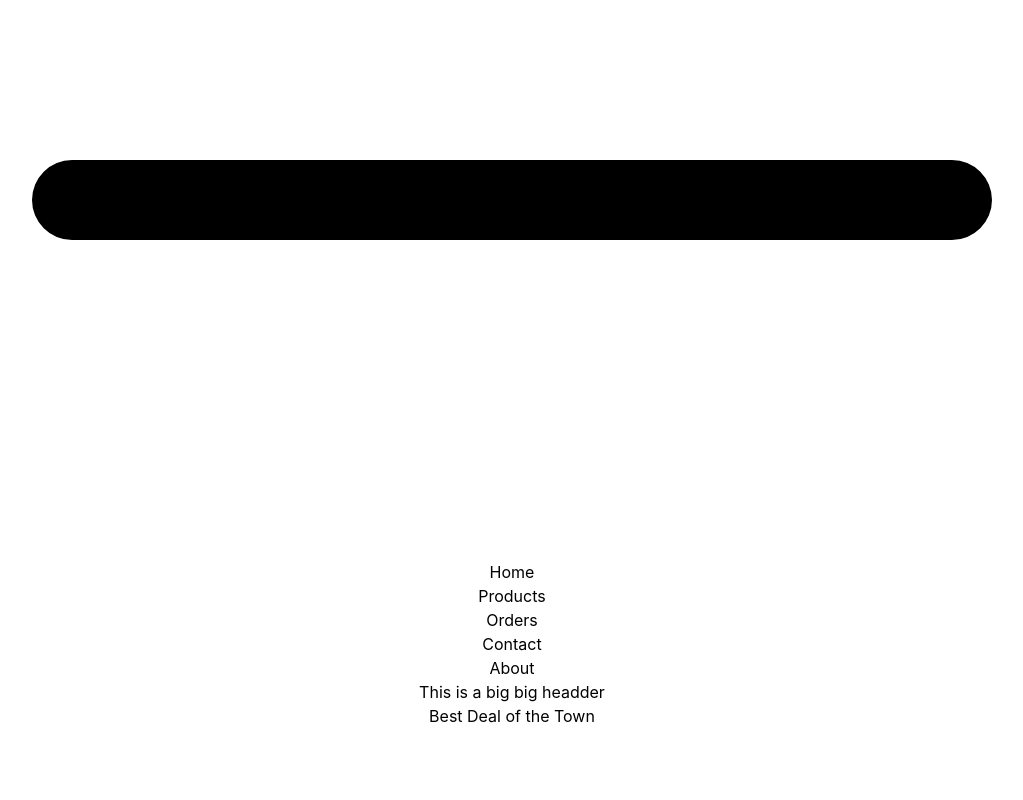
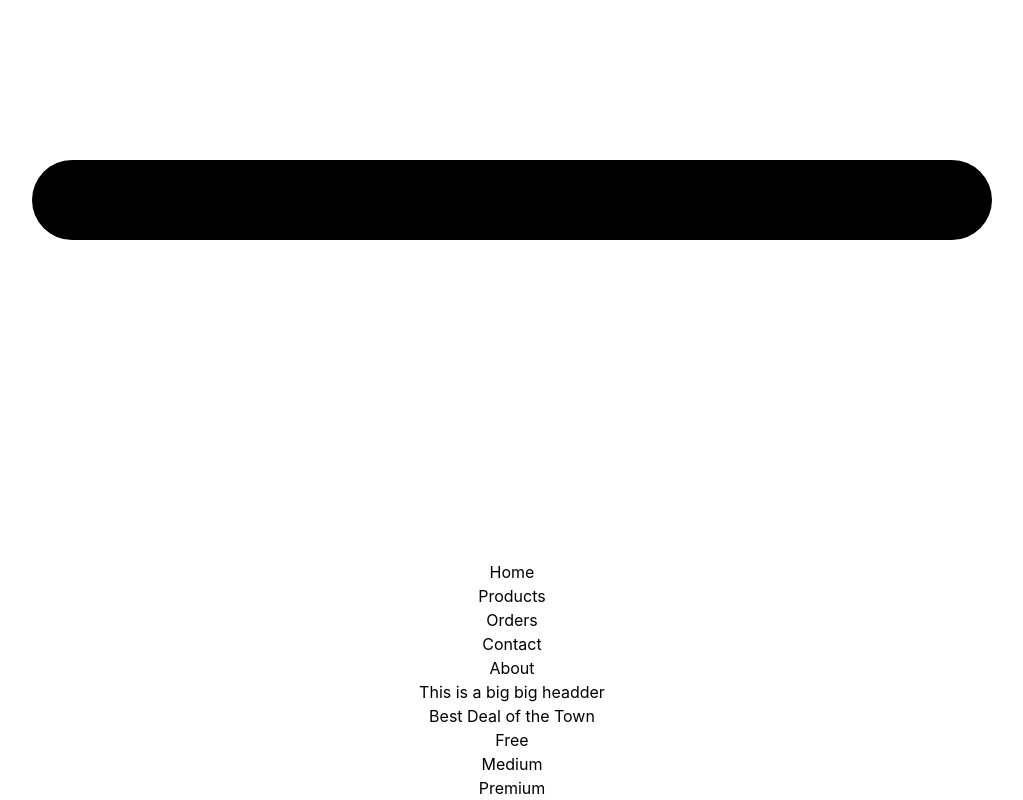
Before and after one commit to Sajjatul21/programming-hero, a React (Vite) app in the folder Mileston-9_React Router And States/51-3 Setup tailwind css with Create React App/price-club/: page / in a window 1280 px wide. Shown: the part 720-1520 px from the top of the page, without its empty margins (128-1151 px from the left). Before the commit the page ends 1448 px from the top, so only its background shows below. Built offline with nearby package versions, Linux system fonts and the light colour scheme.

Commit message:
price optin

```diff
--- /dev/null
+++ b/Mileston-9_React Router And States/51-3 Setup tailwind css with Create React App/price-club/src/components/PriceOption/PriceOption.jsx
@@ -0,0 +1,10 @@
+
+const PriceOption = ({ option }) => {
+    return (
+        <div>
+            <p>{option.name}</p>
+        </div>
+    );
+};
+
+export default PriceOption;
--- a/Mileston-9_React Router And States/51-3 Setup tailwind css with Create React App/price-club/src/components/Pricing/Pricing.jsx
+++ b/Mileston-9_React Router And States/51-3 Setup tailwind css with Create React App/price-club/src/components/Pricing/Pricing.jsx
@@ -1,6 +1,7 @@
+import PriceOption from "../PriceOption/PriceOption";
 
 const Pricing = () => {
-    const pricingOption = [
+    const pricingOptions = [
         { id: 1, name: "Free", price: 0 },
         { id: 2, name: "Medium", price: 9.99 },
         { id: 3, name: "Premium", price: 19.99 },
@@ -8,6 +9,9 @@ const Pricing = () => {
     return (
         <div>
             <h1 className="text-5xl font-bold bg-indigo-300 text-white p-12 mt-4">Best Deal of the Town</h1>
+            {
+                pricingOptions.map(option => <PriceOption key={option.id} option={option}></PriceOption>)
+            }
         </div>
     );
 };
```
